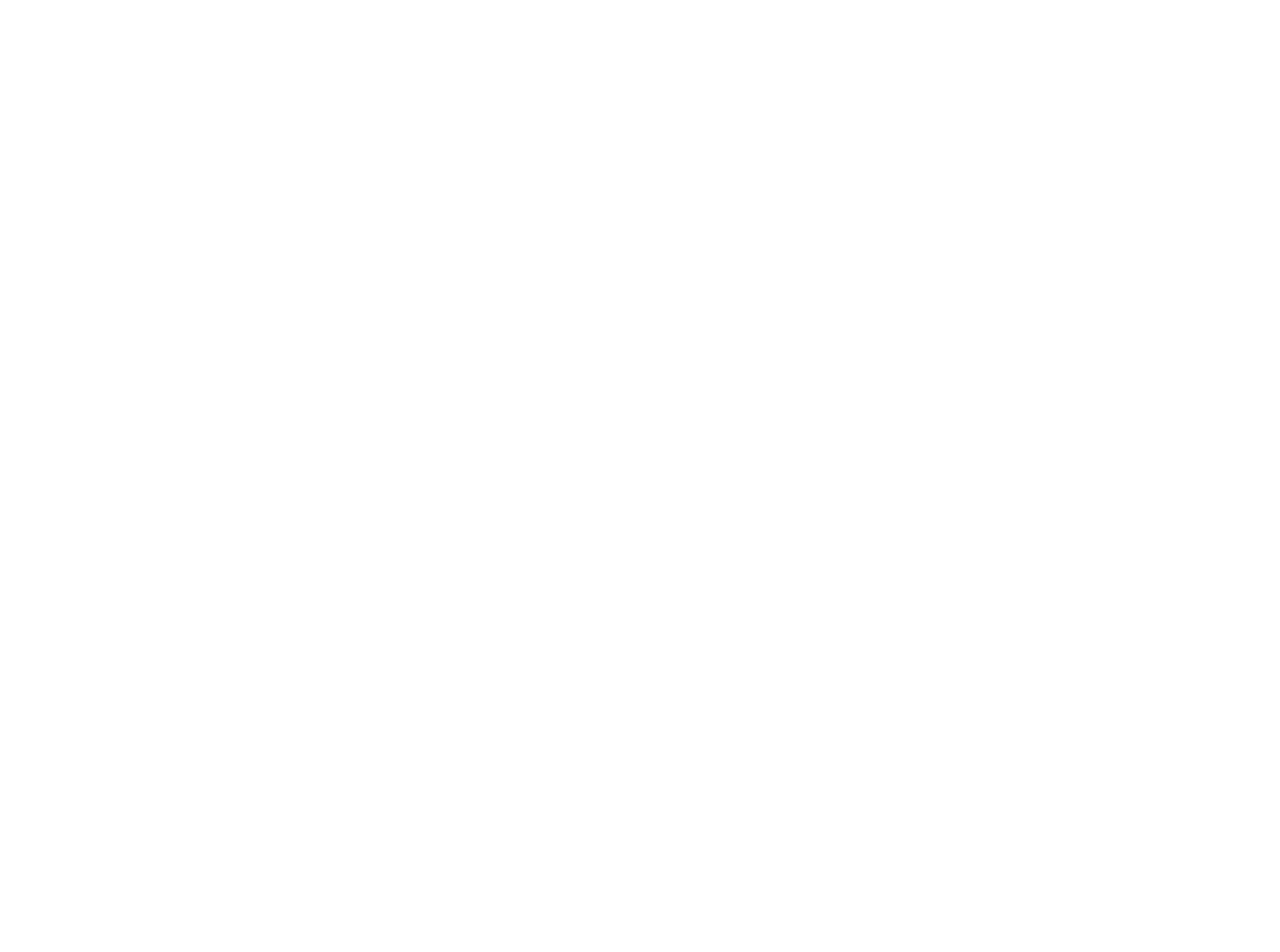
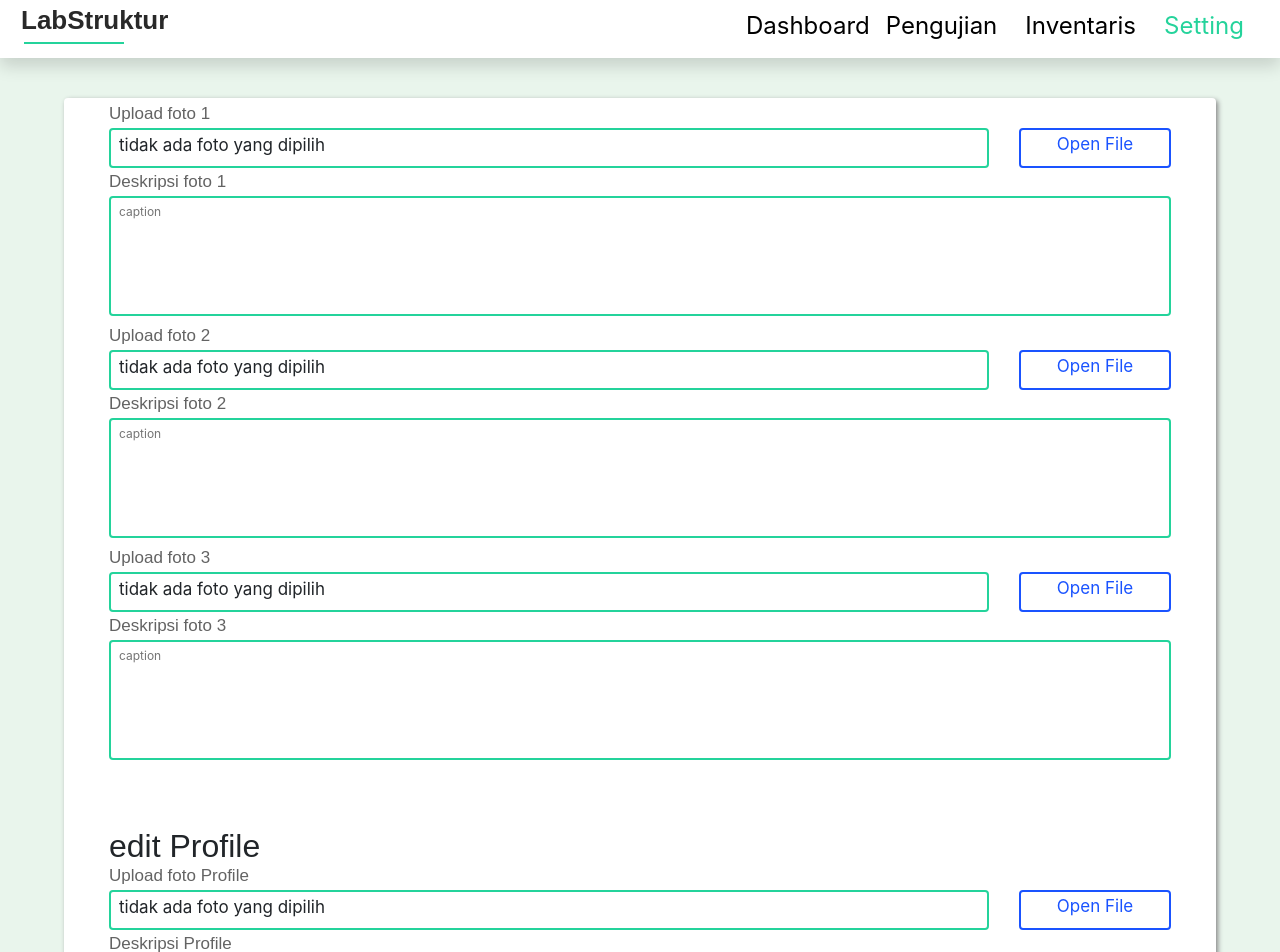
Before and after one commit to muharyman/labstruktur, a Vue app in the folder FrontEnd/labstruktur/: page /edithome in a window 1280 px wide. Shown: the top 952 px of the page. Before the commit the page ends 800 px from the top, so only its background shows below. Built offline with nearby package versions, Linux system fonts and the light colour scheme; no server answers.

Commit message:
edit landing page selesai

```diff
--- a/FrontEnd/labstruktur/src/components/EditPembayaran.vue
+++ b/FrontEnd/labstruktur/src/components/EditPembayaran.vue
@@ -2,7 +2,7 @@
   <div class="root">
     <b-table striped hover responsive :items="list_pembayaran" :fields="Koloms" bordered borderless>
       <template v-slot:cell(tanggal_pembayaran)="row">
-        <b-form-input v-model="row.item.tanggal_pembayaran" placeholder="13-january-2020" class="input-border"/>
+        <b-form-input v-model="row.item.tanggal_pembayaran" placeholder="2020-01-31" class="input-border"/>
       </template>
       <template v-slot:cell(jumlah_pembayaran)="row">
         <b-form-input v-model="row.item.jumlah_pembayaran" placeholder="855000" class="input-border"/>
--- a/FrontEnd/labstruktur/src/router/index.js
+++ b/FrontEnd/labstruktur/src/router/index.js
@@ -14,7 +14,8 @@
 import ListPengujian from "../views/ListPengujian.vue";
 import ListInventaris from "../views/ListInventaris.vue";
 import Dashboard from "../views/Dashboard.vue";
-import ManajemenUser from "../views/ManajemenUser.vue"
+import ManajemenUser from "../views/ManajemenUser.vue";
+import EditHome from "../views/EditHome.vue";
 Vue.use(VueRouter);
 
 const routes = [
@@ -148,6 +149,14 @@
     meta: {
       header: 1
     }
+  },
+  {
+    path: "/edithome",
+    name: "edithome",
+    component: EditHome,
+    meta: {
+      header: 1
+    }
   }
 ];
 
--- a/FrontEnd/labstruktur/src/views/EditHome.vue
+++ b/FrontEnd/labstruktur/src/views/EditHome.vue
@@ -1,143 +1,398 @@
 <template>
-  <div>
-    EDIT HOMEPAGE
-    <b-card bg-variant="light">
-      <b-form-group
-        label-cols-lg="3"
-        label="Edit Kegiatan"
-        label-size="lg"
-        label-class="font-weight-bold pt-0"
-        class="mb-0"
-      >
-        <b-form-group
-          label-cols-sm="3"
-          label="Foto 1:"
-          label-align-sm="right"
-          label-for="nested-street"
-        >
-          <b-form-input id="nested-street"></b-form-input>
-        </b-form-group>
-        <b-form-group
-          label-cols-sm="3"
-          label="Deskripsi 1:"
-          label-align-sm="right"
-          label-for="nested-street"
-        >
-          <b-form-input id="nested-street"></b-form-input>
-        </b-form-group>
-        <b-form-group
-          label-cols-sm="3"
-          label="Foto 2:"
-          label-align-sm="right"
-          label-for="nested-street"
-        >
-          <b-form-input id="nested-street"></b-form-input>
-        </b-form-group>
-        <b-form-group
-          label-cols-sm="3"
-          label="Deskripsi 2:"
-          label-align-sm="right"
-          label-for="nested-street"
-        >
-          <b-form-input id="nested-street"></b-form-input>
-        </b-form-group>
-        <b-form-group
-          label-cols-sm="3"
-          label="Foto 2:"
-          label-align-sm="right"
-          label-for="nested-street"
-        >
-          <b-form-input id="nested-street"></b-form-input>
-        </b-form-group>
-        <b-form-group
-          label-cols-sm="3"
-          label="Deskripsi 3:"
-          label-align-sm="right"
-          label-for="nested-street"
-        >
-          <b-form-input id="nested-street"></b-form-input>
-        </b-form-group>
-    </b-card>
-    <b-card bg-variant="light">
-      <b-form-group
-        label-cols-lg="3"
-        label="Edit Profil"
-        label-size="lg"
-        label-class="font-weight-bold pt-0"
-        class="mb-0"
-      >
-        <b-form-group
-            label-cols-sm="3"
-            label="Foto"
-            label-align-sm="right"
-            label-for="nested-street"
-            >
-        <b-form-group
-          label-cols-sm="3"
-          label="Deskripsi:"
-          label-align-sm="right"
-          label-for="nested-street"
-        >
-          <b-form-input id="nested-street"></b-form-input>
-        </b-form-group>
-    </b-card>
-    <b-card bg-variant="light">
-      <b-form-group
-        label-cols-lg="3"
-        label="Fungsi , Visi dan Misi"
-        label-size="lg"
-        label-class="font-weight-bold pt-0"
-        class="mb-0"
-      >
-        <b-form-group
-          label-cols-sm="3"
-          label="Fungsi:"
-          label-align-sm="right"
-          label-for="nested-street"
-        >
-        <b-form-group
-          label-cols-sm="3"
-          label="Visi dan Misi"
-          label-align-sm="right"
-          label-for="nested-street"
-        >
-          <b-form-input id="nested-street"></b-form-input>
-        </b-form-group>
-    </b-card>
+  <div class="root">
+    <div class="edit-kegiatan">
+      <p class="text">Upload foto 1</p>
+      <label for="foto-upload-1" class="upload-foto-container" >
+        <div id="row" class="row">
+          <div id="kolom1" class="col-sm-10">
+            <div class="upload-foto" >
+              <p>{{ status_1 }}</p>
+            </div>
+          </div>
+          <div id="kolom2" class="col-sm-2">
+            <div class="button" >
+              <p>Open File</p>
+            </div>
+          </div>
+        </div>
+      </label>
+      <input id="foto-upload-1" ref="foto_upload_1" type="file" accept="image/png, image/jpeg" multiple @change="update_status_foto_1()" />
+      <p class="text">Deskripsi foto 1</p>
+      <textarea class="text-input-deskripsi" v-model="deskripsi_1" type="text" placeholder="caption"></textarea>
+      <p class="text">Upload foto 2</p>
+      <label for="foto-upload-2" class="upload-foto-container" >
+        <div id="row" class="row">
+          <div id="kolom1" class="col-sm-10">
+            <div class="upload-foto" >
+              <p>{{ status_2 }}</p>
+            </div>
+          </div>
+          <div id="kolom2" class="col-sm-2">
+            <div class="button" >
+              <p>Open File</p>
+            </div>
+          </div>
+        </div>
+      </label>
+      <input id="foto-upload-2" ref="foto_upload_2" type="file" accept="image/png, image/jpeg" multiple @change="update_status_foto_2()" />
+      <p class="text">Deskripsi foto 2</p>
+      <textarea class="text-input-deskripsi" v-model="deskripsi_2" type="text" placeholder="caption"></textarea>
+      <p class="text">Upload foto 3</p>
+      <label for="foto-upload-3" class="upload-foto-container" >
+        <div id="row" class="row">
+          <div id="kolom1" class="col-sm-10">
+            <div class="upload-foto" >
+              <p>{{ status_3 }}</p>
+            </div>
+          </div>
+          <div id="kolom2" class="col-sm-2">
+            <div class="button" >
+              <p>Open File</p>
+            </div>
+          </div>
+        </div>
+      </label>
+      <input id="foto-upload-3" ref="foto_upload_3" type="file" accept="image/png, image/jpeg" multiple @change="update_status_foto_3()" />
+      <p class="text">Deskripsi foto 3</p>
+      <textarea class="text-input-deskripsi" v-model="deskripsi_3" type="text" placeholder="caption"></textarea>
+      <br/><br/><br/>
+      <div id="text-header">
+        edit Profile
+      </div>
+      <p class="text">Upload foto Profile</p>
+      <label for="foto-upload-4" class="upload-foto-container" >
+        <div id="row" class="row">
+          <div id="kolom1" class="col-sm-10">
+            <div class="upload-foto" >
+              <p>{{ foto_profil_status }}</p>
+            </div>
+          </div>
+          <div id="kolom2" class="col-sm-2">
+            <div class="button" >
+              <p>Open File</p>
+            </div>
+          </div>
+        </div>
+      </label>
+      <input id="foto-upload-4" ref="foto_upload_profil" type="file" accept="image/png, image/jpeg" multiple @change="update_status_foto_profil()" />
+      <p class="text">Deskripsi Profile</p>
+      <textarea class="text-input-deskripsi" v-model="profil" type="text" placeholder="caption"></textarea>
+      <br/><br/><br/>
+      <div id="text-header">
+        edit Kontak
+      </div>
+      <p class="text">Nama</p>
+      <input class="text-input" v-model="nama_kontak" type="text" placeholder="nama"/>
+      <p class="text">Alamat</p>
+      <input class="text-input" v-model="alamat" type="text" placeholder="alamat"/>
+      <p class="text">Email</p>
+      <input class="text-input" v-model="email" type="text" placeholder="email"/>
+      <p class="text">No. Telp</p>
+      <input class="text-input" v-model="kontak" type="text" placeholder="telp"/>
+      <div class="button2" >
+        <a @click="upload()">Update</a>
+      </div>
+    </div>
+  </div>
+</template>
+<style scoped>
+.root{
+  padding: 0;
+  margin: 0;
+  background: #e9f5ec;
+  z-index: -1;
+  min-height: 100vh;
+  overflow-x: hidden;
+}
+.edit-kegiatan{
+  margin: 5vh 5vw;
+  border-radius: 4px;
+  background: white;
+  padding: 10px 45px;
+  box-shadow: 2px 2px 5px #878788;
+}
+#content{
+  padding: 0;
+  margin-top: 8%;
+  overflow-y: hidden;
+}
 
-    <b-card bg-variant="light">
-      <b-form-group
-        label-cols-lg="3"
-        label="Edit Kontak Kami"
-        label-size="lg"
-        label-class="font-weight-bold pt-0"
-        class="mb-0"
-      >
-        <b-form-group
-          label-cols-sm="3"
-          label="Alamat:"
-          label-align-sm="right"
-          label-for="nested-street"
-        >
-        <b-form-group
-          label-cols-sm="3"
-          label="Email:"
-          label-align-sm="right"
-          label-for="nested-street"
-        >
-        <b-form-group
-          label-cols-sm="3"
-          label="Telp:"
-          label-align-sm="right"
-          label-for="nested-street"
-        >
-          <b-form-input id="nested-street"></b-form-input>
-        </b-form-group>
-    </b-card>
-  </div> </template>
+#tambahinventaris-header{
+  font-family: "Raleway", sans-serif;
+  font-size: 32px;
+  font-weight: 300;
+}
+#text-header{
+  font-family: "Raleway", sans-serif;
+  font-size: 32px;
+  font-weight: 300;
+}
+.text{
+  font-family: "Montserrat Alternates", sans-serif;
+  font-size: 17px;
+  color: #636363;
+  line-height: 12px;
+  margin: 0;
+  margin-bottom: 8px;
+}
+
+.text-input{
+  border: 2px solid #24D39B;
+  padding: 5px 8px;
+  font-size: 17px;
+  margin-bottom: 12px;
+  height: 28%;
+  width: 100%;
+  border-radius: 4px;
+}
+
+.text-input:focus{
+  border: 2px solid #1A53FF;
+  border-radius: 4px;
+}
+.text-input-catatan{
+  border: 2px solid #24D39B;
+  padding: 5px 8px;
+  height: 75%;
+  font-size: 17px;
+  margin-bottom: 8px;
+  width: 100%;
+  border-radius: 4px;
+  resize: none;
+}
+.upload-foto{
+  border: 2px solid #24D39B;
+  padding: 3px 8px;
+  font-size: 17px;
+  margin-bottom: 8px;
+  height: inherit;
+  width:inherit;
+  border-radius: 4px;
+  display: inline-block;
+}
+.upload-foto:hover{
+  border: 2px solid #1A53FF;
+}
+#foto-upload{
+  display: none;
+}
+#file-upload{
+  display: none;
+}
+#excel-upload{
+  display: none;
+}
+.upload-foto-container{
+  display: block;
+  cursor: pointer;
+}
+#kolom1{
+  height: 5vh;
+
+}
+#kolom2{
+  height: 5vh;
+}
+.button{
+  border: 2px solid #1A53FF;
+  padding: 2px 8px;
+  font-size: 17px;
+  color: #1A53FF;
+  text-align: center;
+  margin:auto;
+  height: inherit;
+  width:inherit;
+  border-radius: 4px;
+  display: inline-block;
+
+}
+.button:hover{
+  background: #1A53FF;
+  color: white;
+}
+.button2{
+  border: 2px solid #24D39B;
+  margin-top: 12px;
+  margin-bottom: 12px;
+  height: 100%;
+  border-radius: 4px;
+  text-align: center;
+  cursor: pointer;
+}
+
+.button2 a{
+  text-decoration: none;
+  color: #24D39B;
+  display: block;
+  font-size: 20px;
+  font-display: "Raleway", sans-serif;
+  font-weight: 500;
+}
+.button2 a:hover{
+  color: white;
+  background: #24D39B;
+  transition: 0.6s;
+}
+.text-input-deskripsi{
+  border: 2px solid #24D39B;
+  padding: 5px 8px;
+  height: 15vh;
+  font-size: 12px;
+  margin-bottom: 8px;
+  width: 100%;
+  border-radius: 4px;
+  resize: none;
+}
+.text-input-deskripsi:focus{
+  border: 2px solid #1A53FF;
+  border-radius: 4px;
+}
+#foto-upload-1, #foto-upload-2, #foto-upload-3, #foto-upload-4{
+  display: none;
+}
+</style>
 
 <script>
 export default {
-    name:"edithome"
+    name:"edithome",
+  data(){
+    return{
+      profil: "",
+      foto_profil: null,
+      foto_profil_status: "tidak ada foto yang dipilih",
+      status_1: "tidak ada foto yang dipilih",
+      status_2: "tidak ada foto yang dipilih",
+      status_3: "tidak ada foto yang dipilih",
+      foto_1: null,
+      foto_2: null,
+      foto_3: null,
+      deskripsi_1: "",
+      deskripsi_2: "",
+      deskripsi_3: "",
+      alamat: "",
+      email: "",
+      kontak: "",
+      nama_kontak: "",
+      photos: [
+      ],
+      visi_misi:"",
+      fungsi:"",
+      error: ''
+    }
+  },
+  methods:{
+    get(){
+      this.axios
+        .get("/landingpage/get")
+        .then(respone => {
+          this.profil = respone.data.profil;
+          this.visi_misi = respone.data.visi_misi;
+          this.fungsi = respone.data.fungsi;
+          this.email = respone.data.email;
+          this.kontak = respone.data.kontak;
+          this.nama_kontak = respone.data.nama_kontak;
+          this.alamat = respone.data.alamat;
+          for (let i=0; i<respone.data.photos.length && i<3; i++){
+            this.photos.push(respone.data.photos[i].idfoto);
+          }
+          this.deskripsi_1 = respone.data.photos[0].deskripsi;
+          this.deskripsi_2 = respone.data.photos[1].deskripsi;
+          this.deskripsi_3 = respone.data.photos[2].deskripsi;
+        });
+    },
+    update_status_foto_1(){
+      if(this.$refs.foto_upload_1.files.length > 0){
+        this.status_1 = this.$refs.foto_upload_1.files.item(0).name;
+        this.foto_1 = this.$refs.foto_upload_1.files.item(0);
+      } else{
+        this.status_1 = "tidak ada foto yang dipilih";
+        this.foto_1 = null;
+      }
+    },
+    update_status_foto_2(){
+      if(this.$refs.foto_upload_2.files.length > 0){
+        this.status_2 = this.$refs.foto_upload_2.files.item(0).name;
+        this.foto_2 = this.$refs.foto_upload_2.files.item(0);
+      } else{
+        this.status_2 = "tidak ada foto yang dipilih";
+        this.foto_2 = null;
+      }
+    },
+    update_status_foto_3(){
+      if(this.$refs.foto_upload_3.files.length > 0){
+        this.status_3 = this.$refs.foto_upload_3.files.item(0).name;
+        this.foto_3 = this.$refs.foto_upload_3.files.item(0);
+      } else{
+        this.status_3 = "tidak ada foto yang dipilih";
+        this.foto_3 = null;
+      }
+    },
+    update_status_foto_profil(){
+      if(this.$refs.foto_upload_profil.files.length > 0){
+        this.foto_profil = this.$refs.foto_upload_profil.files.item(0).name;
+        this.foto_profil_status = this.$refs.foto_upload_profil.files.item(0);
+      } else{
+        this.foto_profil_status = "tidak ada foto yang dipilih";
+        this.foto_profil = null;
+      }
+    },
+    upload(){
+      //  profil: "",
+      // foto_profil: null,
+      // foto_profil_status: "tidak ada foto yang dipilih",
+      // status_1: "tidak ada foto yang dipilih",
+      // status_2: "tidak ada foto yang dipilih",
+      // status_3: "tidak ada foto yang dipilih",
+      // foto_1: null,
+      // foto_2: null,
+      // foto_3: null,
+      // deskripsi_1: "",
+      // deskripsi_2: "",
+      // deskripsi_3: "",
+      // alamat: "",
+      // email: "",
+      // kontak: "",
+      // nama_kontak: "",
+      // photos: [
+      // ],
+      // visi_misi:"",
+      // fungsi:"",
+      let formData = new FormData();
+      formData.append('profil', this.profil);
+      formData.append('alamat', this.alamat);
+      formData.append('email', this.email);
+      formData.append('kontak', this.kontak);
+      formData.append('nama_kontak', this.nama_kontak);
+      formData.append('visi_misi', this.visi_misi);
+      formData.append('fungsi', this.fungsi);
+      if (this.foto_profil) formData.append('foto_profil', this.foto_profil);
+      formData.append('photos[0][deskripsi]', this.deskripsi_1);
+      formData.append('photos[0][idfoto]', this.photos[0]);
+      if (this.foto_1) formData.append('photos[0][foto]', this.foto_1);
+      formData.append('photos[1][deskripsi]', this.deskripsi_2);
+      formData.append('photos[1][idfoto]', this.photos[1]);
+      if (this.foto_2) formData.append('photos[1][foto]', this.foto_2);
+      formData.append('photos[2][deskripsi]', this.deskripsi_3);
+      formData.append('photos[2][idfoto]', this.photos[2]);
+      if (this.foto_2) formData.append('photos[2][foto]', this.foto_3);
+      this.axios
+        .post("/landingpage/edit",
+        formData,{
+            Headers:{
+              'content-type': 'multipart/form-data'
+            }
+        })
+        .then(() => {
+          alert('landing page berhasil di edit');
+        })
+        .catch(e =>{
+          this.error = e;
+          alert('gagal mengedit landing page');
+        });
+    }
+  },
+  mounted(){
+    this.get();
+  }
 }
 </script>>
--- a/FrontEnd/labstruktur/src/views/EditPengujian.vue
+++ b/FrontEnd/labstruktur/src/views/EditPengujian.vue
@@ -7,9 +7,9 @@
           <div id="second-row" class="row">
             <div class="col-sm-7">
               <p class="text">Tanggal Terima</p>
-              <input class="input-text" type="text" v-model="tanggal_terima" placeholder="31-January-2020"/>
+              <input class="input-text" type="text" v-model="tanggal_terima" placeholder="2020-01-31"/>
               <p class="text">Tanggal Pengujian</p>
-              <input class="input-text" type="text" v-model="tanggal_pengujian" placeholder="31-January-2020"/>
+              <input class="input-text" type="text" v-model="tanggal_pengujian" placeholder="2020-01-31"/>
               <p class="text">Pembuka</p>
               <div class="select-style">
                 <select v-model="pembuka_selected" name="pembuka">
--- a/FrontEnd/labstruktur/src/views/TambahPengujian.vue
+++ b/FrontEnd/labstruktur/src/views/TambahPengujian.vue
@@ -35,7 +35,7 @@
               <p class="text">Nomor Laporan</p>
               <input class="input-text" type="text" placeholder="108/L.BT/Test/2020" v-model="nomor_laporan"/>
               <p class="text">Tanggal Terima</p>
-              <input class="input-text" type="text" placeholder="31-January-2020" v-model="tanggal_terima"/>
+              <input class="input-text" type="text" placeholder="2020-01-31" v-model="tanggal_terima"/>
               <div class="button">
                 <a @click="tambahPengujian()">TAMBAH</a>
               </div>
```
Also changed, not shown: FrontEnd/labstruktur/src/App.vue (+25 -2 lines).
